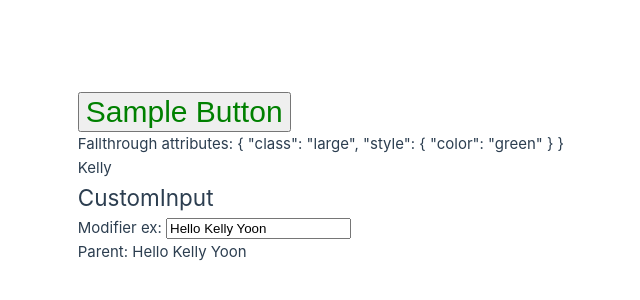
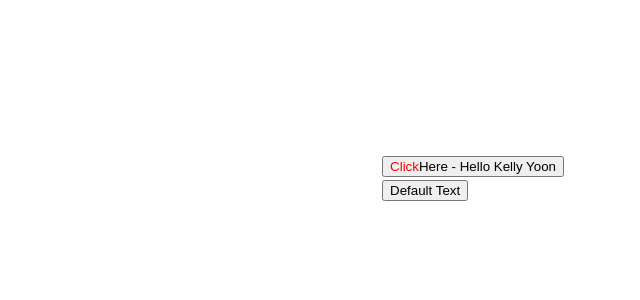
Before and after one commit to JeongAhYoon/vue_practice, a Vue app: page / in a window 1280 px wide. Shown: the part 102-402 px from the top of the page, without its empty margins (76-716 px from the left). Built offline with nearby package versions, Linux system fonts and the light colour scheme.

Commit message:
slot component & default

```diff
--- a/src/App.vue
+++ b/src/App.vue
@@ -1,13 +1,18 @@
 <template>
   <div>
-    <BaseButton class="large" style="color: green" @click="onParentClick" />
+    <SlotComponent
+      ><span style="color: red">Click</span>
+      <span>Here - {{ searchText }}</span></SlotComponent
+    >
+    <SlotComponent />
+    <!-- <BaseButton class="large" style="color: green" @click="onParentClick" /> -->
     <!-- <MyButton class="large" style="color: green" @click="onParentClick" />
     <UserName v-model:firstName="firstName" v-model:lastName="lastName"/>
     <div> {{firstName}} {{lastName}}</div> -->
     <!-- <CustomInput :searchText="searchText" @updateText="$event => searchText = $event"/> -->
-      <!-- <CustomInput :modelValue="searchText" @update:modelValue="newValue => searchText = newValue"/>  -->
-      <CustomInput v-model:title.no-hyphens="searchText"/>
-    <div>Parent: {{searchText}} </div>
+    <!-- <CustomInput :modelValue="searchText" @update:modelValue="newValue => searchText = newValue"/>  -->
+    <!-- <CustomInput v-model:title.no-hyphens="searchText"/>
+    <div>Parent: {{searchText}} </div> -->
     <!-- <counter-component v-if="showCounter" ref="counterRef"></counter-component>
     <div
       :style="{ marginTop: '1rem', display: 'flex', justifyContent: 'center' }"
@@ -26,7 +31,7 @@
 <FormInput />
 <WatchComponent />
 <WatchEffectComponent /> -->
-<!-- <PostComponent></PostComponent>
+    <!-- <PostComponent></PostComponent>
 <SinglePost v-bind="postDetails" :post="post"/>
 <div>Parent: {{ post.name }}</div>
 <PropsValidation :id="10" message="success" :updatedTitle="updateTitle" :person="person" />
@@ -45,45 +50,45 @@
 
 //     }
 // }
-import CounterComponent from './components/Counter.vue' //change it locally
+import CounterComponent from "./components/Counter.vue"; //change it locally
 import { onBeforeUpdate, onMounted, onUpdated, ref, reactive } from "vue";
-import Person from './components/Person.js'
-import SinglePost from './components/SinglePost.vue';
-import PropsValidation from './components/PropsValidation.vue';
-import PostComponent from './components/PostComponent.vue';
-import CustomInput from './components/CustomInput.vue';
-import UserName from './components/UserName.vue';
-import MyButton from './components/MyButton.vue';
-import BaseButton from './components/baseButton.vue';
+import Person from "./components/Person.js";
+import SinglePost from "./components/SinglePost.vue";
+import PropsValidation from "./components/PropsValidation.vue";
+import PostComponent from "./components/PostComponent.vue";
+import CustomInput from "./components/CustomInput.vue";
+import UserName from "./components/UserName.vue";
+import MyButton from "./components/MyButton.vue";
+import BaseButton from "./components/baseButton.vue";
+import SlotComponent from "./components/SlotComponent.vue";
 const firstName = ref("Kelly");
 const lastName = ref("Yoon");
 const showCounter = ref(true);
 const counterRef = ref(null);
 const postDetails = {
-  title: 'Ernest',
-  age: 49
+  title: "Ernest",
+  age: 49,
 };
-const searchText = ref('Hello Kelly Yoon');
+const searchText = ref("Hello Kelly Yoon");
 // const updateText = (text) => {
 //   searchText.value = text;
 // }
 
 const post = reactive({
   id: 1,
-  name: "randomName"
+  name: "randomName",
 });
 
 const onParentClick = () => {
-  console.log('parent click');
+  console.log("parent click");
 };
 const updateTitle = () => {
-  post.name = 'changed from parent';
-}
+  post.name = "changed from parent";
+};
 
-const person = new Person('Claire', 11);
+const person = new Person("Claire", 11);
 
-
-const postTitle = ref('Claire is cute')
+const postTitle = ref("Claire is cute");
 // onBeforeUpdate(() => {
 //   console.log("before Update");
 // });
@@ -93,5 +98,5 @@ const postTitle = ref('Claire is cute')
 onMounted(() => {
   //console.log(counterRef.value.increaseCounter());
   //console.log(counterRef.value.increaseCounter());
-})
+});
 </script>
--- /dev/null
+++ b/src/components/SlotComponent.vue
@@ -0,0 +1,9 @@
+<template>
+    <div>
+        <button><slot>Default Text</slot></button>
+    </div>
+</template>
+
+<script setup>
+
+</script>
```
